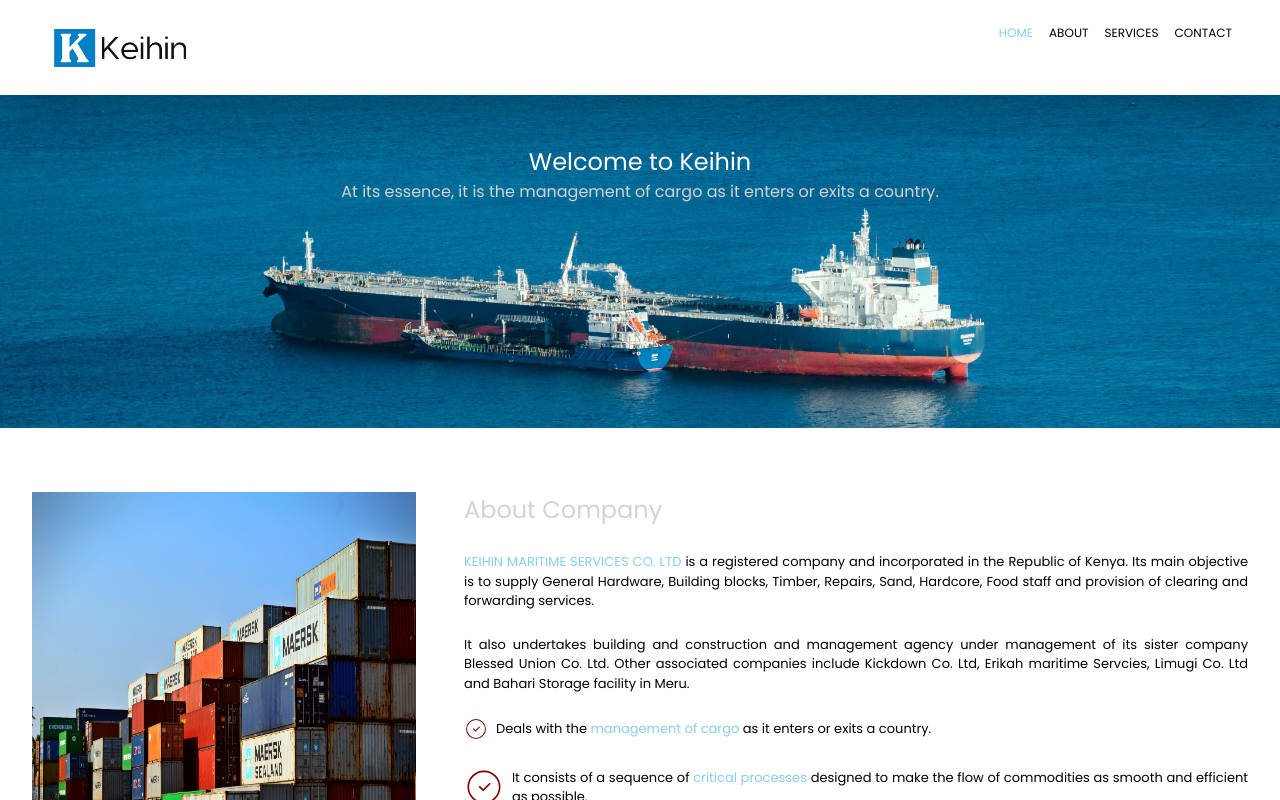
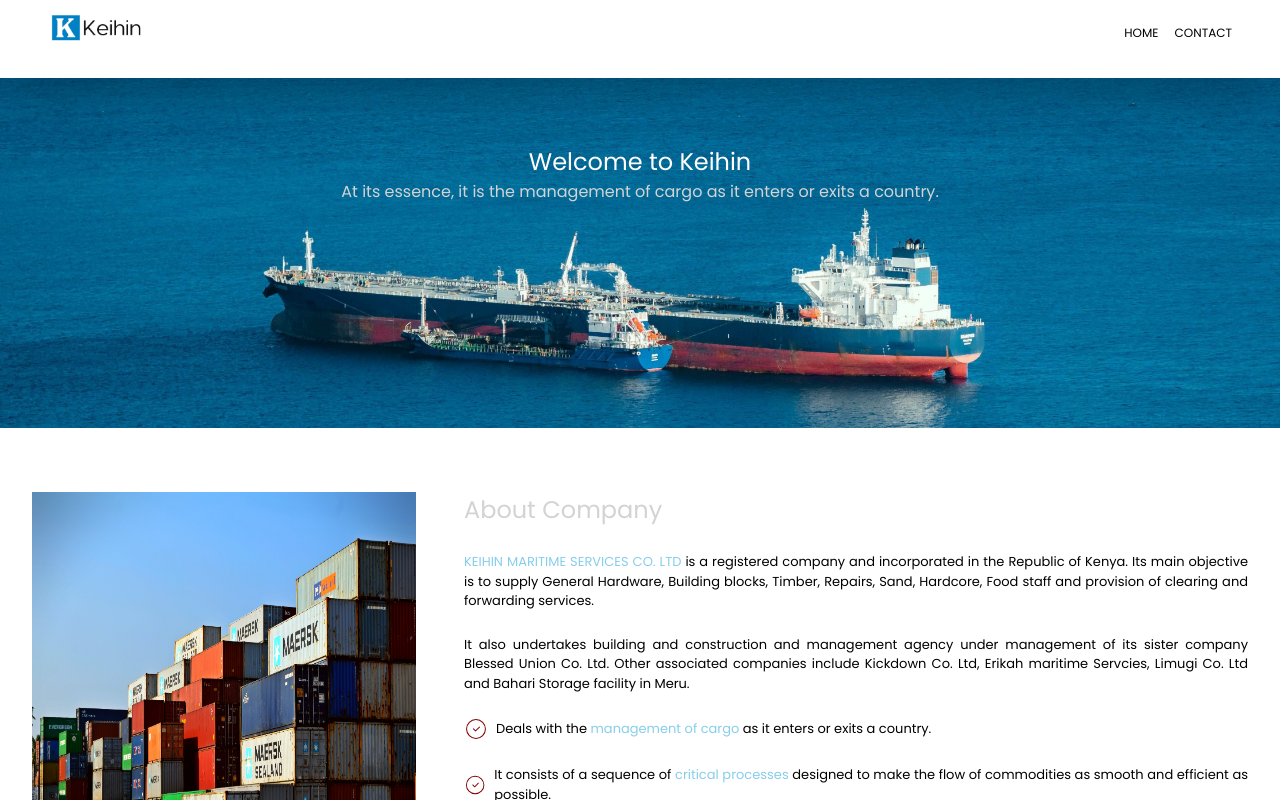
Before and after one commit to RyanKaleliGabriel/keihin, a React (Vite) app: page / in a window 1280 px wide. Shown: the top 800 px of the page. Built offline with nearby package versions, Linux system fonts and the light colour scheme.

Commit message:
final commit v1

```diff
--- a/src/App.jsx
+++ b/src/App.jsx
@@ -1,5 +1,5 @@
 import { Suspense, lazy } from "react";
-import { BrowserRouter, Route, Routes } from "react-router-dom";
+import { BrowserRouter, Route, Routes,} from "react-router-dom";
 
 // import Home from "./pages/Home"
 // import Contact from "./pages/Contact"
--- a/src/features/About/About.jsx
+++ b/src/features/About/About.jsx
@@ -14,7 +14,7 @@
                     <p>Deals with the <Bluespan>management of cargo</Bluespan> as it enters or exits a country.</p>
                 </div>
                 <div className="text-[13px] flex items-center">
-                    <CiCircleCheck className="text-[maroon] text-[44px] mr-2" />
+                    <CiCircleCheck className="text-[maroon] text-[24px] mr-2" />
                     <p> It consists of a sequence of <Bluespan>critical processes</Bluespan> designed to make the flow of commodities as smooth and efficient as possible. </p>
                 </div>
             </div>
--- a/src/features/partials/Header.jsx
+++ b/src/features/partials/Header.jsx
@@ -12,17 +12,19 @@
   };
 
   return (
-    <header className="fixed top-0 w-full bg-white shadow-2xl flex justify-between px-12 py-6 font-popins">
-      <Link to="/" className="md:w-[12%] md:h-[12%] w-[25%] ">
-        <img src="/logo.png" alt="Keihin Logo"  />
+    <header className="fixed top-0 w-full bg-white shadow-2xl flex justify-between px-12 py-3 font-popins">
+      <Link to="/" className="md:w-[8%] md:h-[12%] w-[25%] ">
+        <img src="/logo.png" alt="Keihin Logo" />
       </Link>
 
-      <nav>
-        <ul className="lg:flex sm:hidden gap-4 text-[12px]">
-          <li className="text-[skyblue]">HOME</li>
-          <li>ABOUT</li>
-          <li>SERVICES</li>
-          <li>CONTACT</li>
+      <nav className="nav">
+        <ul className="lg:flex sm:hidden gap-4 mt-3 text-[12px]">
+          <li>
+            <Link to="/">HOME</Link>
+          </li>
+          <li>
+            <Link to="/contact">CONTACT</Link>
+          </li>
         </ul>
 
         <button onClick={handleClick} className={isOpen && style}>
@@ -33,7 +35,7 @@
           )}
         </button>
         {isOpen ? (
-          <nav className="text-sm animate__animated animate__bounceIn bg-lightblue lg:hidden sm:flex flex-col gap-4 p-4 absolute right-12 shadow-xl">
+          <nav className="nav text-sm animate__animated animate__bounceIn bg-lightblue lg:hidden sm:flex flex-col gap-4 p-4 absolute right-12 shadow-xl">
             <Link
               to="/"
               className=" text-center hover:bg-lightgrey px-5 py-3 rounded-lg"
--- a/src/index.css
+++ b/src/index.css
@@ -3,28 +3,43 @@
 @tailwind utilities;
 
 /* HTML: <div class="loader"></div> */
-.spinnerFull{
+.spinnerFull {
   margin: 2.5rem;
   height: calc(100vh - 5rem);
   /* background-color: var(--color-dark--1); */
 }
-.spinnerContainer{
+.spinnerContainer {
   height: 100%;
   display: flex;
   align-items: center;
   justify-content: center;
 }
 
+.nav a.active{
+  background-color: "#5AB8CF";
+  color: "#fff";
+  padding-left: 12px;
+  padding-right: 12px;
+  padding-top: 4px;
+  padding-bottom: 4px;
+  border-radius: 6px;
+}
+
 .loader {
   width: 50px;
   aspect-ratio: 1;
-    color: #5AB8CF;
+  color: #5ab8cf;
   border-radius: 50%;
   display: grid;
-    background:
-      conic-gradient(from 90deg at 4px 4px,#0000 90deg,currentColor 0)
-      -4px -4px/calc(50% + 2px) calc(50% + 2px),
-      radial-gradient(farthest-side,currentColor 6px,#0000 7px calc(100% - 6px),currentColor calc(100% - 5px)) no-repeat;
+  background: conic-gradient(from 90deg at 4px 4px, #0000 90deg, currentColor 0) -4px -4px /
+      calc(50% + 2px) calc(50% + 2px),
+    radial-gradient(
+        farthest-side,
+        currentColor 6px,
+        #0000 7px calc(100% - 6px),
+        currentColor calc(100% - 5px)
+      )
+      no-repeat;
   animation: l10 2s infinite linear;
   position: relative;
 }
@@ -34,4 +49,8 @@
   background: inherit;
   transform: rotate(45deg);
 }
-  @keyframes l10 {to{transform: rotate(.5turn)}}
+@keyframes l10 {
+  to {
+    transform: rotate(0.5turn);
+  }
+}
```
Lines whose indentation alone changed are shown as unchanged.
